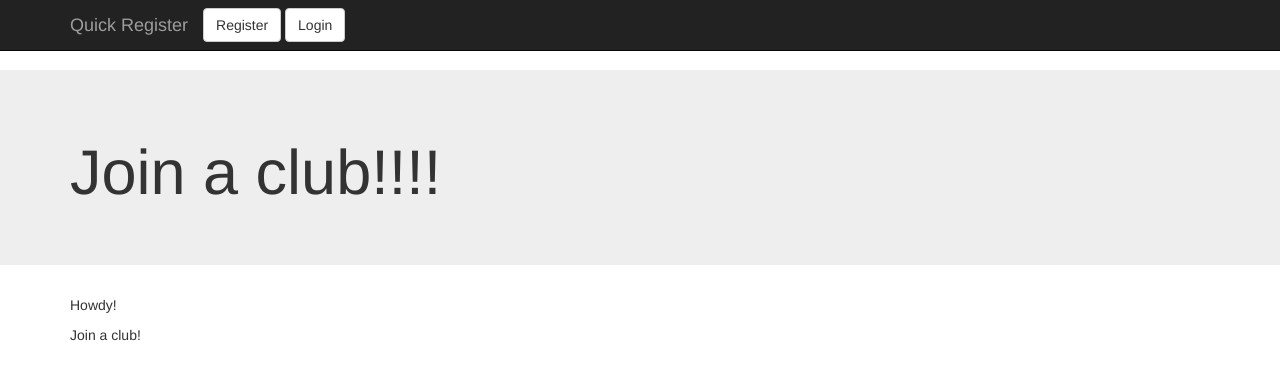
After one commit to liujordan/QuickRegister, a Django app: page /clubs/ in a window 1280 px wide. The commit adds this page. Shown: the top 380 px of the page. Run offline with Django 3.2, Linux system fonts and the light colour scheme; some libraries are stand-ins or nearby versions.

Commit message:
seperated urls for club

```diff
--- a/clubs/models.py
+++ b/clubs/models.py
@@ -53,9 +53,9 @@ class Membership(models.Model):
     """ Model for the membership. Acts as an intermediary model of Profile and Club"""
     profile = models.ForeignKey(Profile, on_delete=models.CASCADE)
     club = models.ForeignKey(Club, on_delete=models.CASCADE)
-    date_requested = models.DateField()
-    accepted = models.BooleanField()
-    is_admin = models.BooleanField()
+    date_requested = models.DateField(auto_now_add=True, blank=True)
+    accepted = models.BooleanField(default=False)
+    is_admin = models.BooleanField(default=False)
 
     class Meta:
         ordering = ["date_requested"]
--- /dev/null
+++ b/clubs/urls.py
@@ -0,0 +1,10 @@
+from django.conf.urls import url
+from django.contrib import admin
+
+from .views import *
+app_name = 'clubs'
+urlpatterns = [
+    url(r'^$', index),
+    url(r'^(?P<slug>[\w\-]+)/$', club),
+    url(r'^(?P<slug>[\w\-]+)/join/$', join)
+]
--- a/clubs/views.py
+++ b/clubs/views.py
@@ -1,13 +1,14 @@
 from django.shortcuts import render, get_object_or_404
 
 # Create your views here.
-from clubs.models import Club
+from clubs.models import Club, Membership
+import logging
 
-
+logger = logging.getLogger(__name__)
 def index(request):
     # get all clubs
     clubs = Club.objects
-    return render(request, '_home.html', {'clubs': clubs})
+    return render(request, 'clubs/_home.html', {'clubs': clubs})
 
 
 def club(request, slug):
@@ -15,3 +16,25 @@ def club(request, slug):
     club = get_object_or_404(Club, slug=slug)
     # now return the rendered template
     return render(request, 'clubs/club.html', {'club': club})
+
+def join(request, slug):
+    logger.info("Triggered")
+    # get the club to join
+    club = get_object_or_404(Club, slug=slug)
+    user = request.user
+
+    if not user.is_authenticated():
+        logger.info("User not auth")
+        return
+
+    # check if user is part of club
+    if club.profile_set.filter(username=user.username).exists():
+        logger.info("User already part of club")
+        return
+
+    Membership.objects.create(
+        profile=user.profile,
+        club=club
+    )
+    return render(request, 'clubs/clubs.html', {'club': club})
+    # add this user to the intermediate table
--- a/quickregister/settings.py
+++ b/quickregister/settings.py
@@ -39,7 +39,7 @@ INSTALLED_APPS = [
     'django.contrib.messages',
     'django.contrib.staticfiles',
     'crispy_forms',
-    'clubs'
+    'clubs',
 ]
 
 CRISPY_TEMPLATE_PACK = 'bootstrap3'
--- a/quickregister/urls.py
+++ b/quickregister/urls.py
@@ -13,10 +13,9 @@ Including another URLconf
     1. Import the include() function: from django.conf.urls import url, include
     2. Add a URL to urlpatterns:  url(r'^blog/', include('blog.urls'))
 """
-from django.conf.urls import url
+from django.conf.urls import url, include
 from django.contrib import admin
 
-from clubs.views import club
 from .views import HomePageView, SignUpView, LoginView, LogOutView
 
 urlpatterns = [
@@ -26,5 +25,5 @@ urlpatterns = [
     url(r'^accounts/login/$', LoginView.as_view(), name='login'),
     url(r'^accounts/logout/$', LogOutView.as_view(), name='logout'),
     # view club
-    url(r'^clubs/(?P<slug>[\w\-]+)/$', club),
+    url(r'^clubs/', include('clubs.urls')),
 ]
--- a/templates/_layouts/base.html
+++ b/templates/_layouts/base.html
@@ -40,7 +40,7 @@
     {% if messages %}
     <ul class="messages">
         {% for message in messages %}
-        <li>{% if message.tags %} class="alert alert-{{ message.tags }}"{% endif %}>{{ message }}</li>
+        <li{% if message.tags %} class="alert alert-{{ message.tags }}"{% endif %}>{{ message }}</li>
         {% endfor %}
     </ul>
     {% endif %}
--- /dev/null
+++ b/templates/clubs/_home.html
@@ -0,0 +1,8 @@
+{% extends '_layouts/base.html' %}
+
+{% block headline %}<h1>Join a club!!!!</h1>{% endblock headline %}
+
+{% block content %}
+<p>Howdy{% if user.is_authenticated %} {{ user.username }}{% endif %}!</p>
+<p>Join a club!</p>
+{% endblock %}
--- a/templates/clubs/club.html
+++ b/templates/clubs/club.html
@@ -5,7 +5,6 @@
 {% block content %}
     <p>{{club.description}}</p>
     <button class="btn btn-primary club-join">Join now</button>
-
 {% endblock %}
 
 {% block js %}
@@ -13,7 +12,7 @@
 $(document).ready(function() {
     // joining a club button
     $('.club-join').click(function() {
-        $.post("", function(data) {
+        $.post("./join/", function(data) {
             // load the data
             console.log(data);
         });
```
